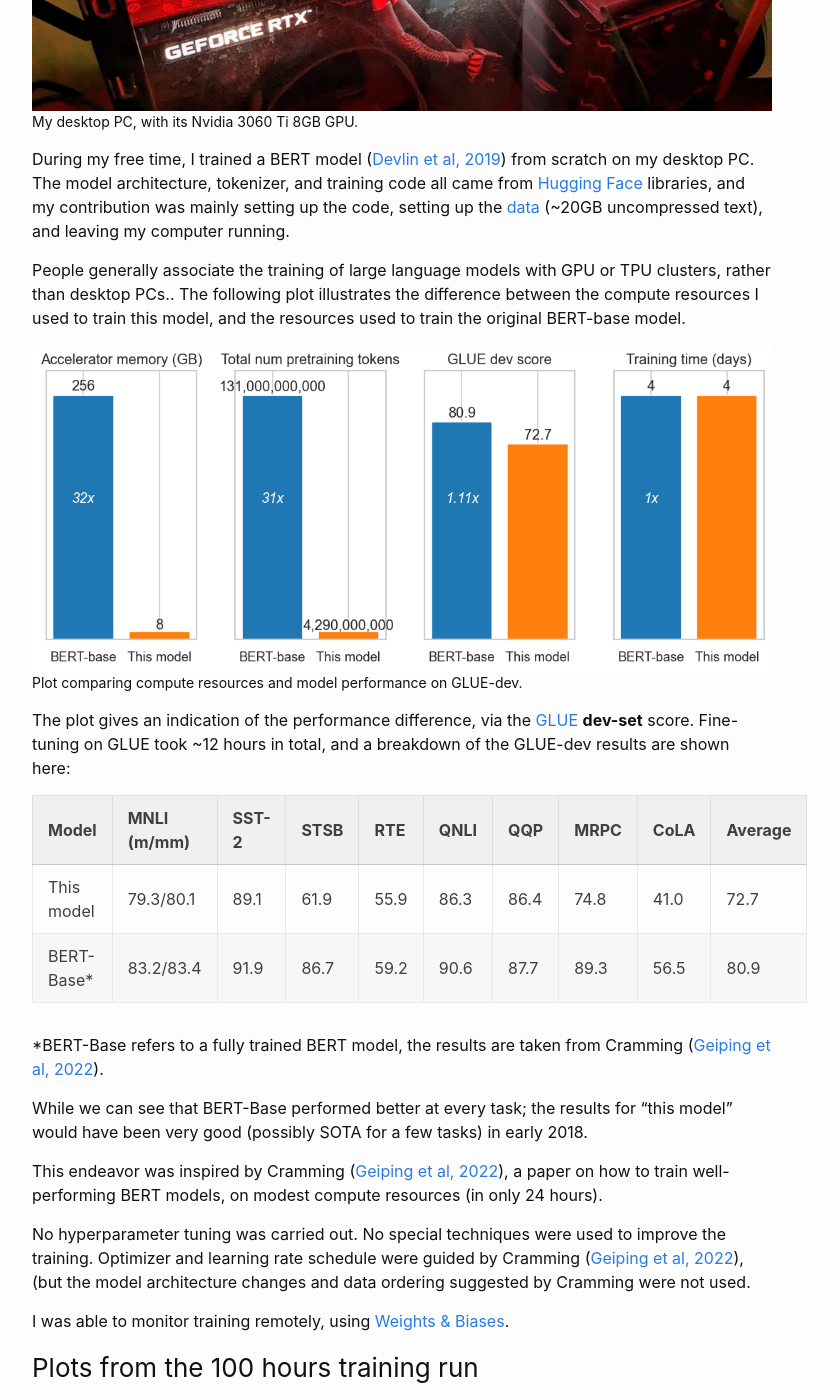
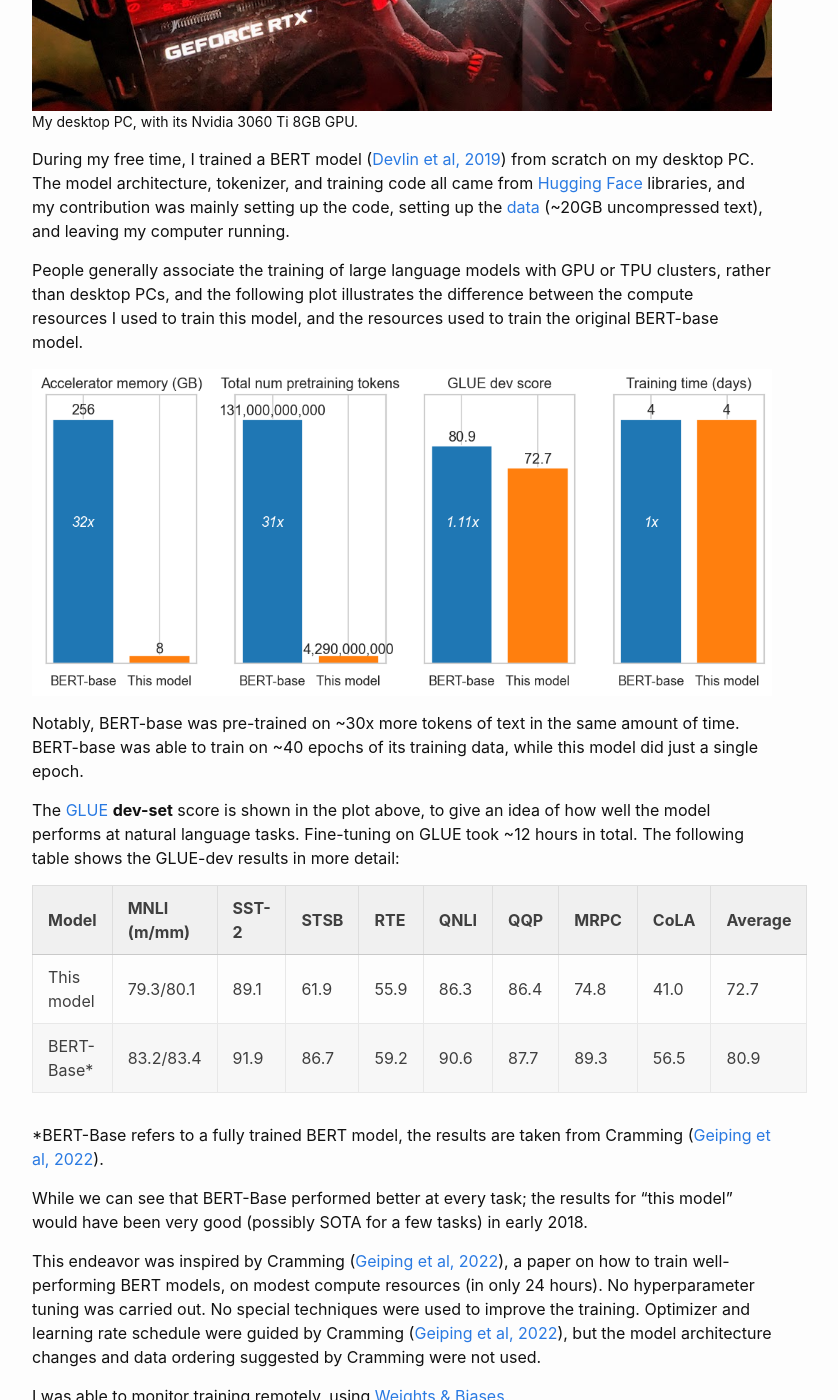
Before and after one commit to sradc/sradc.github.io, a Jekyll site: the page built from _posts/2023-05-29-bert-from-scratch.md, in a window 1280 px wide and 1400 px high, scrolled down 548 px. Shown: the whole window, without its empty margins (238-1076 px from the left). Built offline with Jekyll 4.4.1, drawn with Linux system fonts in a browser that asks for light colours; comment, search, counter and statistics services are not loaded.

Commit message:
small edits

```diff
--- a/_posts/2023-05-29-bert-from-scratch.md
+++ b/_posts/2023-05-29-bert-from-scratch.md
@@ -21,19 +21,18 @@
 
 During my free time, I trained a BERT model ([Devlin et al, 2019](https://arxiv.org/abs/1810.04805)) from scratch on my desktop PC. The model architecture, tokenizer, and training code all came from [Hugging Face](https://huggingface.co/) libraries, and my contribution was mainly setting up the code, setting up the [data](https://huggingface.co/datasets/sradc/chunked-shuffled-wikipedia20220301en-bookcorpusopen) (~20GB uncompressed text), and leaving my computer running.
 
-People generally associate the training of large language models with GPU or TPU clusters, rather than desktop PCs.. The following plot illustrates the difference between the compute resources I used to train this model, and the resources used to train the original BERT-base model.
+People generally associate the training of large language models with GPU or TPU clusters, rather than desktop PCs, and the following plot illustrates the difference between the compute resources I used to train this model, and the resources used to train the original BERT-base model.
 
 <p align="center">
-<figure>
     <img
         src="/assets/posts/bert-from-scratch/bert_vs_this_model.png"
         alt="Plot comparing compute resources and model performance on GLUE-dev."
     />
-    <figcaption>Plot comparing compute resources and model performance on GLUE-dev.</figcaption>
-</figure>
 </p>
 
-The plot gives an indication of the performance difference, via the [GLUE](https://gluebenchmark.com/) **dev-set** score. Fine-tuning on GLUE took ~12 hours in total, and a breakdown of the GLUE-dev results are shown here:
+Notably, BERT-base was pre-trained on ~30x more tokens of text in the same amount of time. BERT-base was able to train on ~40 epochs of its training data, while this model did just a single epoch.
+
+The [GLUE](https://gluebenchmark.com/) **dev-set** score is shown in the plot above, to give an idea of how well the model performs at natural language tasks. Fine-tuning on GLUE took ~12 hours in total. The following table shows the GLUE-dev results in more detail:
 
 | Model        | MNLI (m/mm) | SST-2 | STSB | RTE  | QNLI | QQP | MRPC | CoLA | Average |
 |--|--|--|--|--|--|--|--|--|--|
@@ -46,12 +45,14 @@
 
 This endeavor was inspired by Cramming ([Geiping et al, 2022](https://arxiv.org/abs/2212.14034)),
 a paper on how to train well-performing BERT models, on modest compute resources (in only 24 hours).
-
 No hyperparameter tuning was carried out.
 No special techniques were used to improve the training.
-Optimizer and learning rate schedule were guided by Cramming ([Geiping et al, 2022](https://arxiv.org/abs/2212.14034)),(but the model architecture changes and data ordering suggested by Cramming were not used.
+Optimizer and learning rate schedule were guided by Cramming ([Geiping et al, 2022](https://arxiv.org/abs/2212.14034)),
+but the model architecture changes and data ordering suggested by Cramming were not used.
 
 I was able to monitor training remotely, using [Weights & Biases](https://wandb.ai/site).
+
+<!-- TODO dataset and code available -->
 
 ### Plots from the 100 hours training run
 
```
